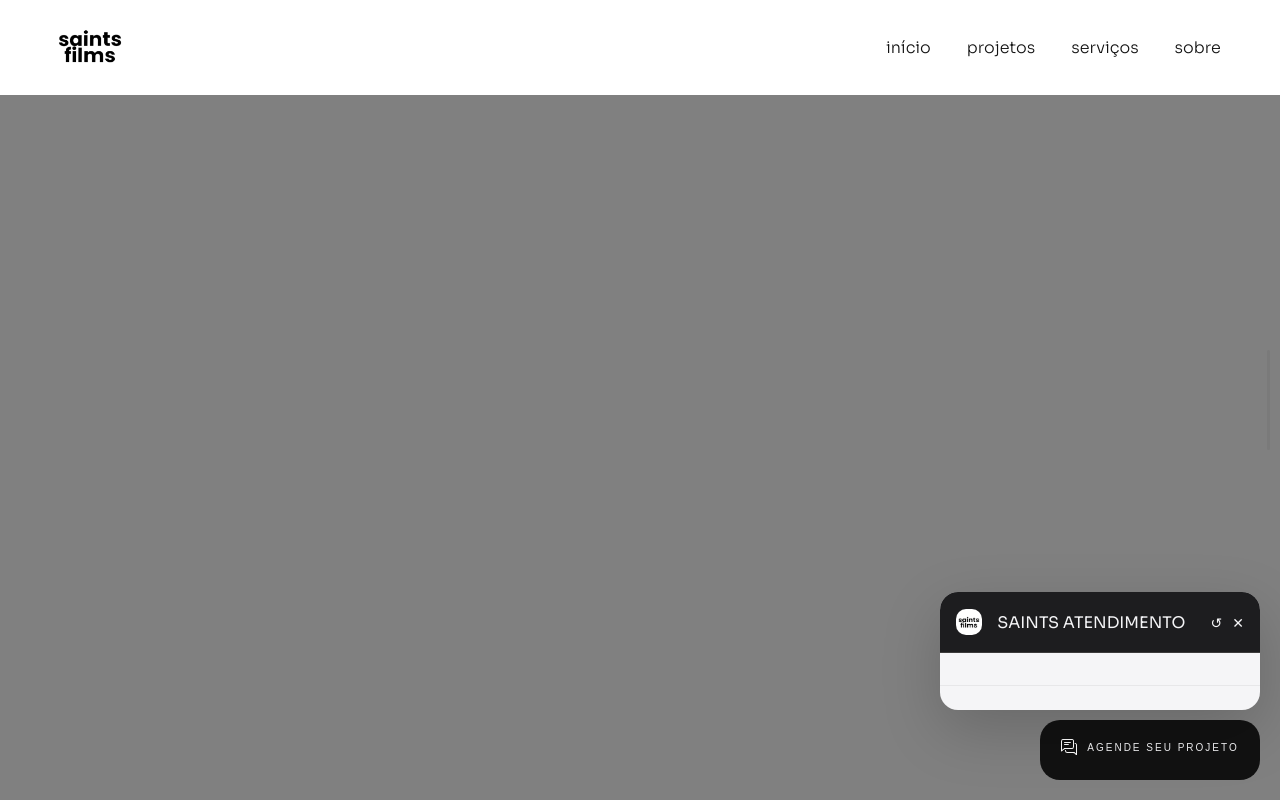
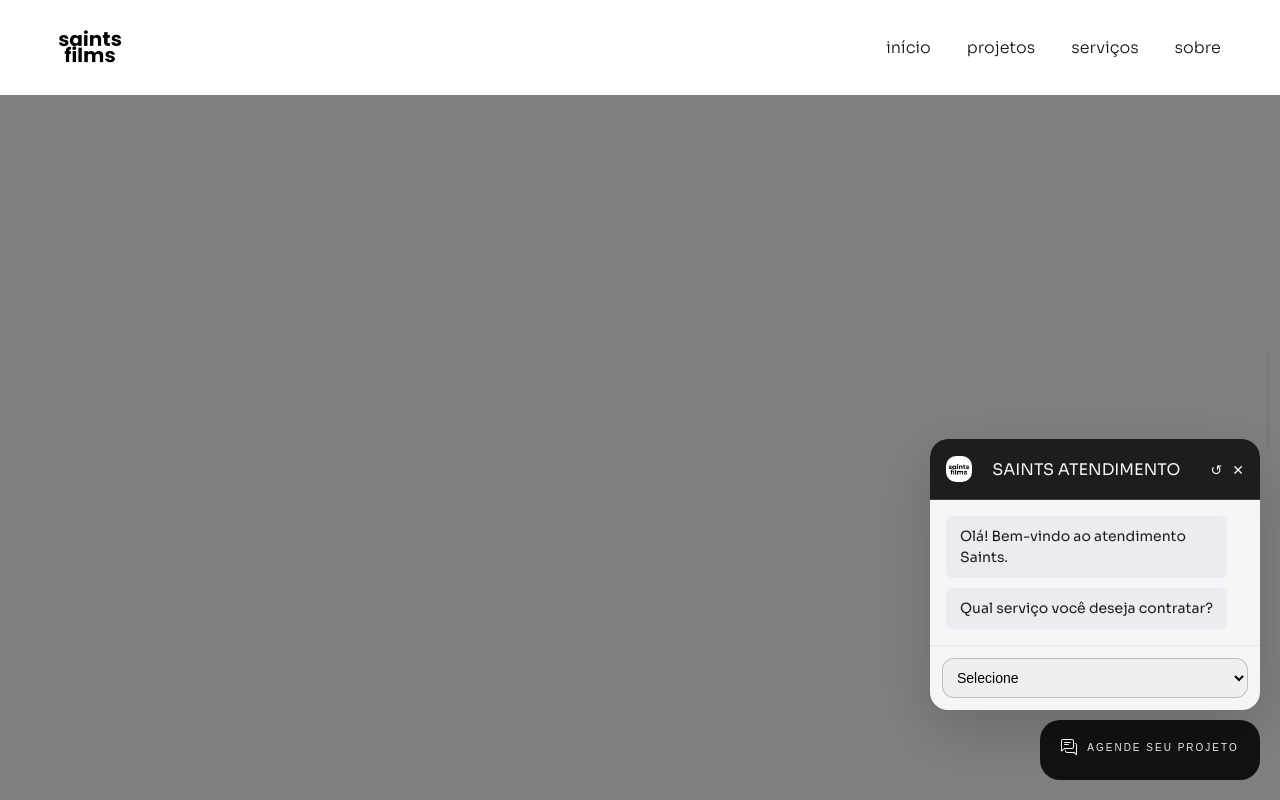
Before and after one commit to FeSantsss/saints-react, a React (Vite) app in the folder project-saints/saints-project/: page / in a window 1280 px wide. Both pictures are taken after a click on the button "AGENDE SEU PROJETO". Shown: the top 800 px of the page. Built offline with nearby package versions, Linux system fonts and the light colour scheme.

Commit message:
progress in Chat component

```diff
--- a/project-saints/saints-project/src/assets/chat.css
+++ b/project-saints/saints-project/src/assets/chat.css
@@ -17,7 +17,7 @@
   position: fixed;
   bottom: 90px;
   right: 20px;
-  width: 320px;
+  width: 330px;
   background: var(--bg-main);
   border-radius: var(--radius);
   box-shadow: var(--shadow-soft);
@@ -26,19 +26,11 @@
   overflow: hidden;
   z-index: 1000;
   font-family: var(--font-primary);
-
-  max-height: 0;
-  overflow: hidden;
-  opacity: 0;
-  transition: max-height 1s ease-in, opacity 1s ease;
 }
 
 .chat-atendimento.open {
   animation: chatAnimationOpen 0.9s forwards;
   display: flex;
-
-  max-height: 500px;
-  opacity: 1;
 }
 
 @keyframes chatAnimationOpen {
@@ -63,7 +55,7 @@
   display: flex;
   justify-content: space-between;
   align-items: center;
-  padding: 0 16px;
+  padding: 0px 16px;
   color: var(--text-main);
   border-bottom: 1px solid rgba(82, 81, 81, 0.597);
   background-color: var(--black-main);
@@ -98,7 +90,7 @@
   color: var(--white-soft);
 }
 
-#mensagens {
+.mensagens {
   padding: 16px;
   display: flex;
   flex-direction: column;
@@ -109,7 +101,9 @@
 
 .msg {
   font-size: 14px;
-  line-height: 2;
+  line-height: 1.5;
+  word-break: break-word;
+  white-space: normal;
 }
 
 .msg.bot {
@@ -129,16 +123,16 @@
   max-width: 85%;
 }
 
-#input-area {
+.input-area {
   padding: 12px;
   display: flex;
   gap: 8px;
   border-top: 1px solid rgba(0, 0, 0, 0.06);
 }
 
-#input-area input,
-#input-area select,
-#input-area textarea {
+.input-area input,
+.input-area select,
+.input-area textarea {
   flex: 1;
   border-radius: 12px;
   border: 1px solid rgba(0, 0, 0, 0.2);
@@ -149,7 +143,7 @@
 
 
 
-#input-area button {
+.input-area button {
   background: #000;
   color: #fff;
   border: none;
@@ -158,12 +152,13 @@
   cursor: pointer;
 }
 
-#chat-toggle {
+.chat-toggle {
   position: fixed;
   bottom: 20px;
   right: 20px;
   width: 220px;
   height: 60px;
+  color: #fff;
   background-color: var(--black-deep);
   border-radius: var(--radius-lg);
   background-size: contain;
@@ -174,13 +169,12 @@
   transition: 0.5s;
 }
 
-#chat-toggle:hover {
+.chat-toggle:hover {
   transition: 0.5s;
-  background-color: var(--gray-hover);
-  scale: 101%;
+  background-color: var(--black-main);
 }
 
-#p-in-chat-toggle {
+.p-in-chat-toggle {
   color: #f5f5f7;
   text-transform: uppercase;
   letter-spacing: 2px;
@@ -188,7 +182,7 @@
   font-size: 10px;
 }
 
-#p-in-chat-toggle::before {
+.p-in-chat-toggle::before {
   content: url(../images/chat-4-24.png);
   margin-right: 10px;
   vertical-align: middle;
--- a/project-saints/saints-project/src/components/Chat/Chat.jsx
+++ b/project-saints/saints-project/src/components/Chat/Chat.jsx
@@ -1,32 +1,314 @@
-import '../../assets/chat.css'
-import { useState, useEffect } from 'react'
+import "../../assets/chat.css";
 
-const Chat = () => {
+// ! Hooks principais do React
+// ? useState → controla estados internos do componente
+// ? useEffect → executa efeitos colaterais
+// ? useRef → cria referência para acessar elementos do DOM
+import { useState, useEffect, useRef } from "react";
+
+
+// * ===============================
+// * DEFINIÇÃO DOS FLUXOS DE PERGUNTAS
+// * ===============================
+
+// ? Cada serviço contém um array de perguntas.
+// ? label → texto exibido pelo bot
+// ? name → identificador interno
+// ? type → tipo do campo
+// ? options → opções para select
+const fluxos = {
+  casamento: [
+    { label: "Data do casamento:", name: "data", type: "date" },
+    { label: "Formato:", name: "formato", type: "select", options: ["Cerimônia", "Festa", "Ambos"] },
+    { label: "Convidados:", name: "convidados", type: "number" },
+    { label: "Descreva brevemente:", name: "descricao", type: "textarea" }
+  ],
+  reels: [
+    { label: "Nome da marca:", name: "marca", type: "text" },
+    { label: "Objetivo:", name: "objetivo", type: "select", options: ["Engajamento", "Vendas", "Autoridade"] },
+    { label: "Quantidade de vídeos:", name: "quantidade", type: "number" },
+    { label: "Descreva brevemente:", name: "descricao", type: "textarea" }
+  ],
+  Aereo: [
+    { label: "Local:", name: "local", type: "text" },
+    { label: "Data:", name: "data", type: "date" },
+    { label: "Área:", name: "area", type: "select", options: ["Urbana", "Rural"] },
+    { label: "Descreva brevemente:", name: "descricao", type: "textarea" }
+  ],
+  evento: [
+    { label: "Tipo de evento:", name: "tipo", type: "select", options: ["Aniversário", "Formatura", "Corporativo", "Esportivo"] },
+    { label: "Data:", name: "data", type: "date" },
+    { label: "Duração (horas):", name: "duracao", type: "number" },
+    { label: "Descreva brevemente:", name: "descricao", type: "textarea" }
+  ]
+};
+
+export default function Chat() {
+
+  // * ===============================
+  // * ESTADOS PRINCIPAIS
+  // * ===============================
+
+  // ! Controla se o chat está aberto ou fechado
   const [active, setActive] = useState(false);
-  const toggleMenu = () => {
-    setActive(prev => !prev);
+
+  // ! Serviço selecionado pelo usuário
+  const [servico, setServico] = useState(null);
+
+  // ! Índice da pergunta atual dentro do fluxo
+  const [passo, setPasso] = useState(0);
+
+  // ! Armazena todas as respostas fornecidas
+  const [respostas, setRespostas] = useState({});
+
+  // ! Armazena todas as mensagens exibidas (bot + usuário)
+  const [mensagens, setMensagens] = useState([]);
+
+  // ! Controla valor atual do input
+  const [inputValue, setInputValue] = useState("");
+
+  // ! Referência para scroll automático
+  const mensagensRef = useRef(null);
+
+
+  // * ===============================
+  // * FUNÇÕES AUXILIARES
+  // * ===============================
+
+  // ? Alterna o estado do chat
+  const toggleMenu = () => setActive(prev => !prev);
+
+  // ? Adiciona mensagem do bot
+  const botMsg = (texto) => {
+    setMensagens(prev => [...prev, { tipo: "bot", texto }]);
+  };
+
+  // ? Adiciona mensagem do usuário
+  const userMsg = (texto) => {
+    setMensagens(prev => [...prev, { tipo: "user", texto }]);
+  };
+
+
+  // * ===============================
+  // * SELEÇÃO DE SERVIÇO
+  // * ===============================
+
+  // ! Executado quando o usuário escolhe o serviço
+  function selecionarServico(valor) {
+    setServico(valor);
+
+    // ? Capitaliza primeira letra
+    const formatado =
+      valor.charAt(0).toUpperCase() + valor.slice(1);
+
+    userMsg(`${formatado}`);
+
+    // ! Reinicia fluxo
+    setPasso(0);
   }
+
+
+  // * ===============================
+  // * CONTROLE DO FLUXO AUTOMÁTICO
+  // * ===============================
+
+  useEffect(() => {
+
+    // @flow Se ainda houver perguntas
+    if (servico && passo < fluxos[servico].length) {
+      const pergunta = fluxos[servico][passo];
+      botMsg(pergunta.label);
+    }
+
+    // @flow Se terminou todas as perguntas
+    if (servico && passo === fluxos[servico].length) {
+      finalizar();
+    }
+
+  }, [passo, servico]);
+
+
+  // * ===============================
+  // * ENVIO DE RESPOSTA
+  // * ===============================
+
+  const enviarResposta = () => {
+
+    if (!servico) return;
+
+    const pergunta = fluxos[servico]?.[passo];
+
+    // ! Validação básica
+    if (!pergunta || !inputValue.trim()) return;
+
+    // ? Salva resposta
+    setRespostas(prev => ({
+      ...prev,
+      [pergunta.label]: inputValue
+    }));
+
+    userMsg(inputValue);
+
+    setInputValue("");
+
+    // ! Avança fluxo
+    setPasso(prev => prev + 1);
+  };
+
+
+  // * ===============================
+  // * FINALIZAÇÃO (WHATSAPP)
+  // * ===============================
+
+  const finalizar = () => {
+
+    const numero = "5587996394734";
+
+    let texto = "Olá! Quero contratar um serviço Saints:%0A";
+    texto += `%0AServiço: ${servico}%0A`;
+
+    for (const k in respostas) {
+      texto += `${k} ${respostas[k]}%0A`;
+    }
+
+    // ! Redirecionamento externo
+    window.open(`https://wa.me/${numero}?text=${texto}`, "_blank");
+  };
+
+
+  // * ===============================
+  // * MENSAGENS INICIAIS
+  // * ===============================
+
+  useEffect(() => {
+    if (active && mensagens.length === 0) {
+      botMsg("Olá! Bem-vindo ao atendimento Saints.");
+
+      setTimeout(() => {
+        botMsg("Qual serviço você deseja contratar?");
+      }, 600);
+    }
+  }, [active]);
+
+
+  // * ===============================
+  // * SCROLL AUTOMÁTICO
+  // * ===============================
+
+  useEffect(() => {
+    mensagensRef.current?.scrollTo({
+      top: mensagensRef.current.scrollHeight,
+      behavior: "smooth"
+    });
+  }, [mensagens]);
+
+
+  // * ===============================
+  // * RENDER DINÂMICO DE INPUT
+  // * ===============================
+
+  const renderInput = () => {
+
+    const campo = fluxos[servico]?.[passo];
+
+    if (!campo) return null;
+
+    // ? Select
+    if (campo.type === "select") {
+      return (
+        <select value={inputValue} onChange={(e) => setInputValue(e.target.value)}>
+          <option value="">Selecione</option>
+          {campo.options.map((opt) => (
+            <option key={opt} value={opt}>
+              {opt}
+            </option>
+          ))}
+        </select>
+      );
+    }
+
+    // ? Textarea
+    if (campo.type === "textarea") {
+      return (
+        <textarea
+          value={inputValue}
+          onChange={(e) => setInputValue(e.target.value)}
+        />
+      );
+    }
+
+    // ? Input padrão
+    return (
+      <input
+        type={campo.type}
+        value={inputValue}
+        onChange={(e) => setInputValue(e.target.value)}
+      />
+    );
+  };
+
+
+  // * ===============================
+  // * JSX
+  // * ===============================
 
   return (
     <>
-      <button id="chat-toggle" onClick={toggleMenu} aria-label="Abrir atendimento">
-        <p id="p-in-chat-toggle">Agende seu projeto</p>
+      {/* ! Botão fixo que abre o chat */}
+      <button className="chat-toggle" onClick={toggleMenu}>
+        <p className="p-in-chat-toggle">Agende seu projeto</p>
       </button>
 
-      <div className={active ? 'chat-atendimento open' : 'chat-atendimento'}>
+      {/* ! Container principal */}
+      <div className={active ? "chat-atendimento open" : "chat-atendimento"}>
+
+        {/* * Header */}
         <div className="chat-header">
           <span className="span-in-chat">Saints Atendimento</span>
+
           <div className="chat-actions">
-            <button onClick={(active) => {window.location.reload()}} id="reset-chat">↺</button>
-            <button id="close-chat" onClick={toggleMenu}>✕</button>
+            {/* ! Reset completo */}
+            <button onClick={() => {window.location.reload()}}>↺</button>
+
+            {/* ! Fecha chat */}
+            <button onClick={toggleMenu}>✕</button>
           </div>
         </div>
 
-        <div id="mensagens"></div>
-        <div id="input-area"></div>
+        {/* * Área de mensagens */}
+        <div className="mensagens" ref={mensagensRef}>
+          {mensagens.map((m, i) => (
+            <div key={i} className={`msg ${m.tipo}`}>
+              {m.texto}
+            </div>
+          ))}
+        </div>
+
+        {/* * Área de input */}
+        <div className="input-area">
+
+          {!servico ? (
+
+            <select onChange={(e) => selecionarServico(e.target.value)}>
+              <option value="">Selecione</option>
+              {Object.keys(fluxos).map((key) => (
+                <option key={key} value={key}>
+                  {key}
+                </option>
+              ))}
+            </select>
+
+          ) : passo < fluxos[servico].length ? (
+
+            <>
+              {renderInput()}
+              <button onClick={enviarResposta}>Enviar</button>
+            </>
+
+          ) : null}
+
+        </div>
       </div>
     </>
-  )
+  );
 }
-
-export default Chat
```
